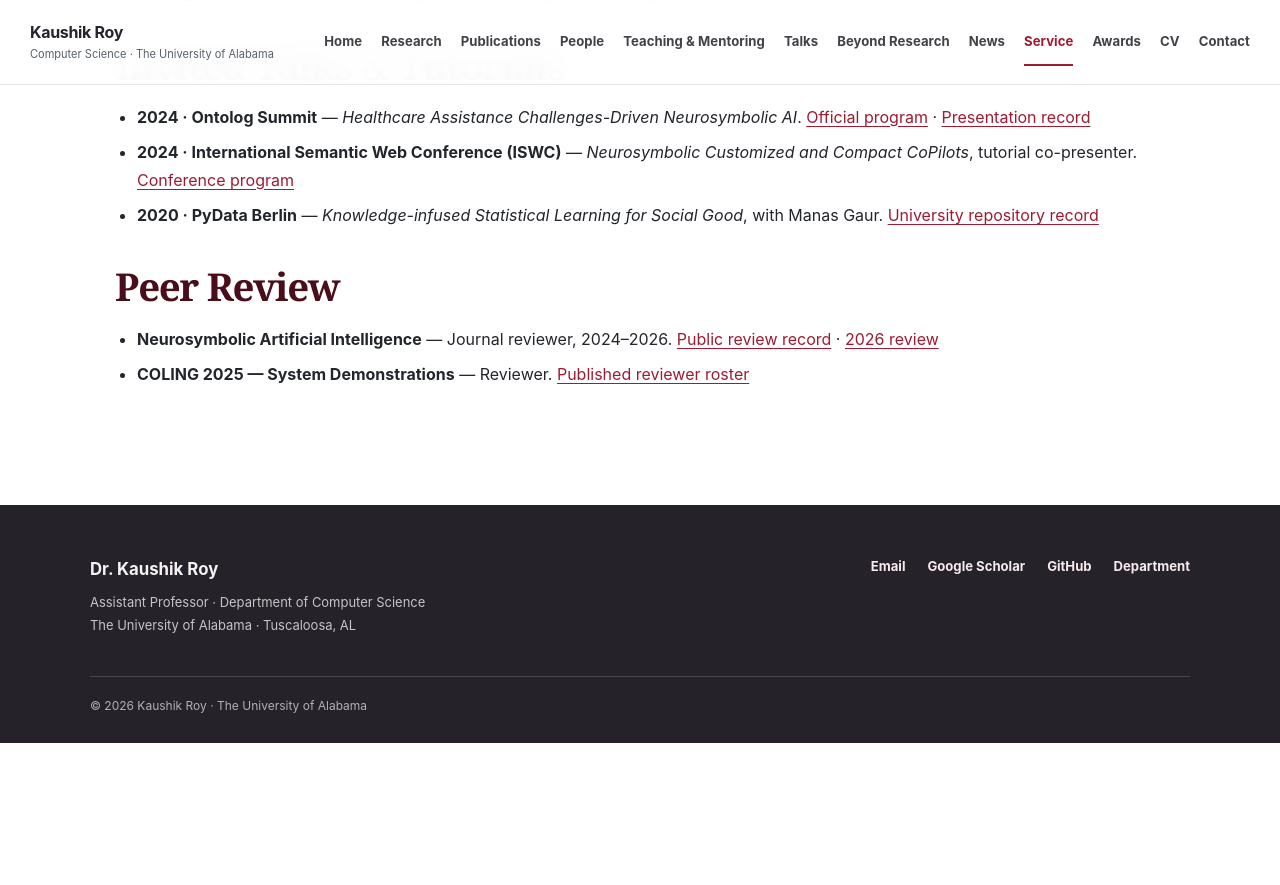
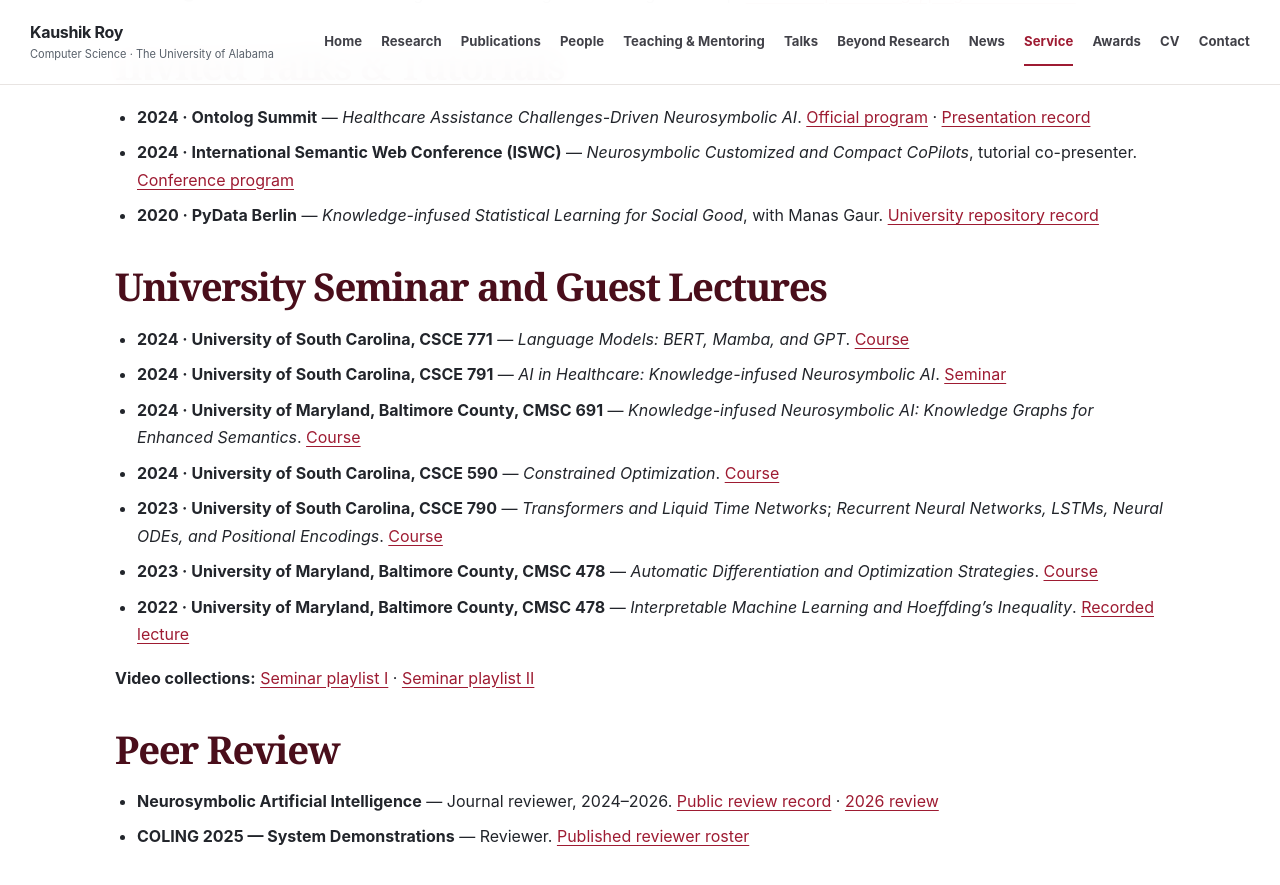
Before and after one commit to kauroy1994/home, a Jekyll site: the page built from _pages/service.md, in a window 1280 px wide and 900 px high, scrolled down 1171 px. Shown: the top 885 px of the window. Built offline with Jekyll 4.4.1, drawn with Linux system fonts in a browser that asks for light colours; before the commit the page ends 1914 px from its top, so only the background shows below that.

Commit message:
Add documented university seminar lectures and both personal video playlists to Service page

```diff
--- a/_pages/service.md
+++ b/_pages/service.md
@@ -32,6 +32,18 @@ lede: "Journal editorships, event organization, program committees, peer review,
 - **2024 · International Semantic Web Conference (ISWC)** — *Neurosymbolic Customized and Compact CoPilots*, tutorial co-presenter. [Conference program](https://iswc.umbc.edu/program/accepted-tutorials/)
 - **2020 · PyData Berlin** — *Knowledge-infused Statistical Learning for Social Good*, with Manas Gaur. [University repository record](https://scholarcommons.sc.edu/aii_fac_pub/588/)
 
+## University Seminar and Guest Lectures
+
+- **2024 · University of South Carolina, CSCE 771** — *Language Models: BERT, Mamba, and GPT*. [Course](https://sites.google.com/site/biplavsrivastava/teaching/nlp-csce-771-fall-2024-computer-processing-of-natural-language)
+- **2024 · University of South Carolina, CSCE 791** — *AI in Healthcare: Knowledge-infused Neurosymbolic AI*. [Seminar](https://cse.sc.edu/~sur/csce791_f20/index.html)
+- **2024 · University of Maryland, Baltimore County, CMSC 691** — *Knowledge-infused Neurosymbolic AI: Knowledge Graphs for Enhanced Semantics*. [Course](https://kil-workshop.github.io/CMSC691/)
+- **2024 · University of South Carolina, CSCE 590** — *Constrained Optimization*. [Course](https://vigsnar.github.io/teaching.html)
+- **2023 · University of South Carolina, CSCE 790** — *Transformers and Liquid Time Networks*; *Recurrent Neural Networks, LSTMs, Neural ODEs, and Positional Encodings*. [Course](https://vigsnar.github.io/csce.html)
+- **2023 · University of Maryland, Baltimore County, CMSC 478** — *Automatic Differentiation and Optimization Strategies*. [Course](https://manasgaur.github.io/Courses/)
+- **2022 · University of Maryland, Baltimore County, CMSC 478** — *Interpretable Machine Learning and Hoeffding's Inequality*. [Recorded lecture](https://www.youtube.com/watch?v=0oCELvPrkMk)
+
+**Video collections:** [Seminar playlist I](https://www.youtube.com/playlist?list=PLUkZdoAFrCu-WgzTYpPLBz3cVoTVEUsOc) · [Seminar playlist II](https://www.youtube.com/playlist?list=PLDkTXXf-noPk)
+
 ## Peer Review
 
 - **Neurosymbolic Artificial Intelligence** — Journal reviewer, 2024–2026. [Public review record](https://www.neurosymbolic-ai-journal.com/paper/algorithmic-ersatz-vsa-macroscopic-simulation-vector-symbolic-architecture-0) · [2026 review](https://www.neurosymbolic-ai-journal.com/paper/algorithmic-ersatz-vsa-towards-macroscopic-simulation-vector-symbolic-architecture)
```
